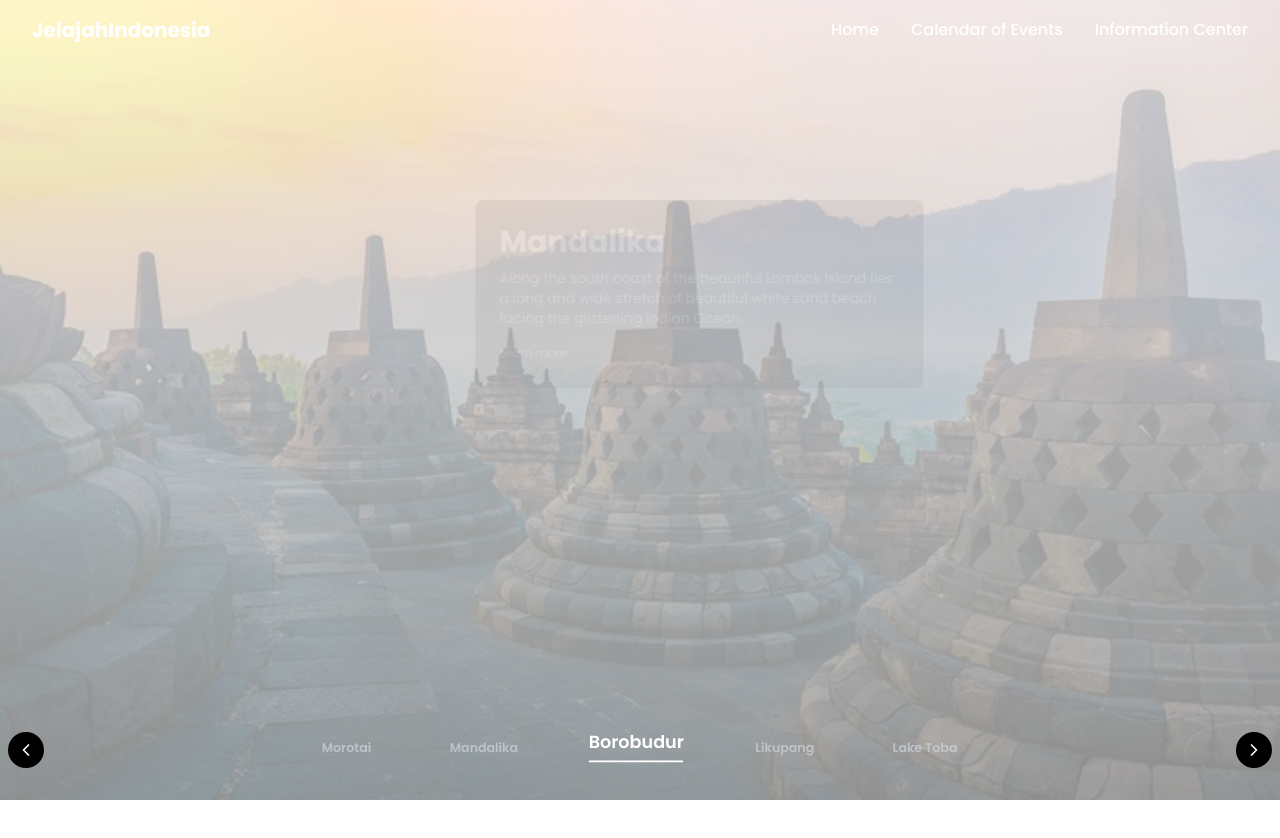
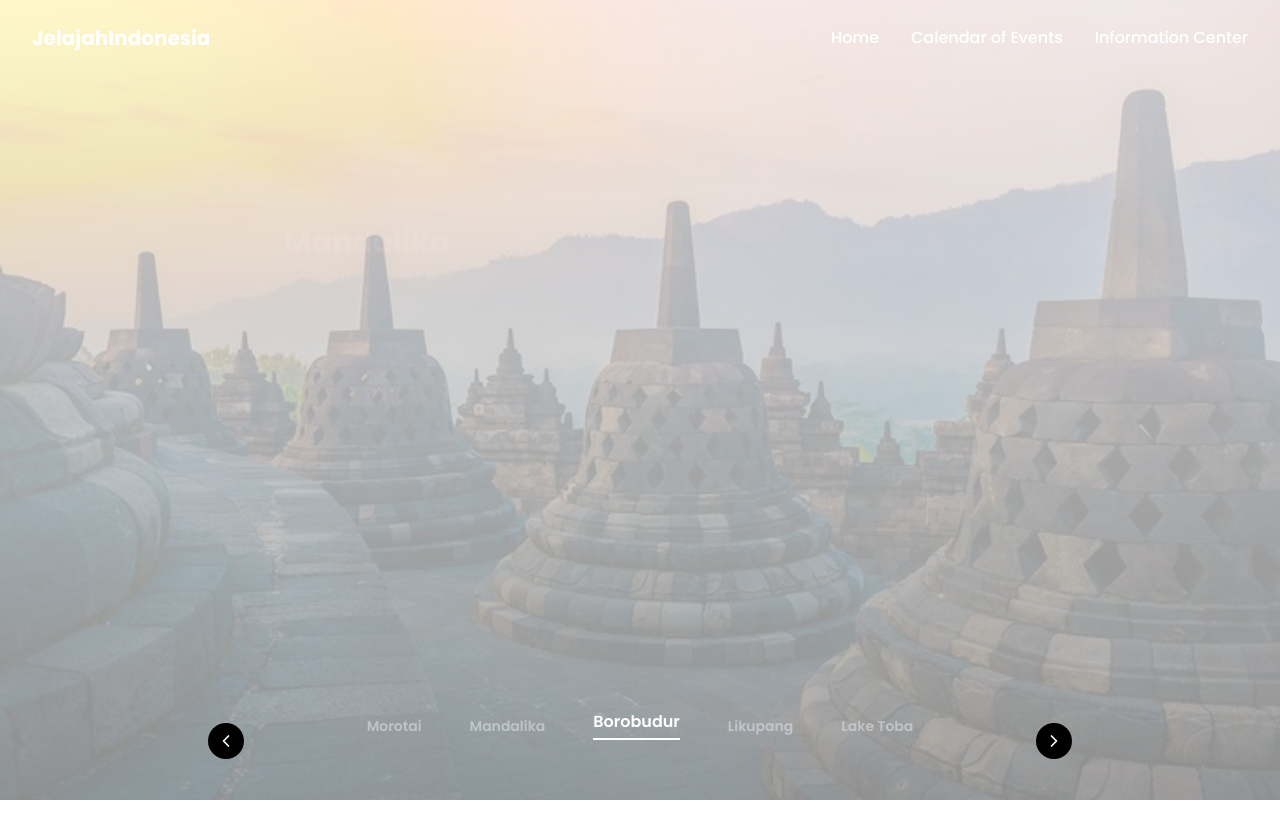
Before and after one commit to ahmatfauzy/explore-nusantara, a React (Vite) app: page / in a window 1280 px wide. Shown: the top 838 px of the page. Built offline with nearby package versions, Linux system fonts and the light colour scheme.

Commit message:
update hero section

```diff
--- a/src/components/HeroSection.tsx
+++ b/src/components/HeroSection.tsx
@@ -8,6 +8,7 @@ interface Location {
   description: string;
   image: string;
   position: string;
+  link: string; // Added link property
 }
 
 const locations: Location[] = [
@@ -18,6 +19,7 @@ const locations: Location[] = [
       "Along the south coast of the beautiful Lombok Island lies a long and wide stretch of beautiful white sand beach facing the glistening Indian Ocean.",
     image: "/images/borobudur.jpeg",
     position: "top-1/4 left-16",
+    link: "/destination/mandalika", // Unique link for Mandalika
   },
   {
     id: 2,
@@ -26,6 +28,7 @@ const locations: Location[] = [
       "A majestic 9th-century Buddhist temple in Central Java, recognized as the largest Buddhist temple in the world.",
     image: "/images/borobudur.jpeg",
     position: "top-1/3 right-16",
+    link: "/destination/borobudur", // Unique link for Borobudur
   },
   {
     id: 3,
@@ -34,6 +37,7 @@ const locations: Location[] = [
       "A pristine coastal area in North Sulawesi with crystal clear waters and white sandy beaches perfect for diving and snorkeling.",
     image: "/images/borobudur.jpeg",
     position: "bottom-1/4 left-20",
+    link: "/destination/likupang", // Unique link for Likupang
   },
   {
     id: 4,
@@ -42,6 +46,7 @@ const locations: Location[] = [
       "The largest volcanic lake in the world, located in North Sumatra, formed by a supervolcanic eruption.",
     image: "/images/borobudur.jpeg",
     position: "top-1/4 right-20",
+    link: "/destination/lake-toba", // Unique link for Lake Toba
   },
   {
     id: 5,
@@ -50,6 +55,7 @@ const locations: Location[] = [
       "Famous for its unique granite rock formations and pristine beaches on Belitung Island.",
     image: "/images/borobudur.jpeg",
     position: "top-16 left-32",
+    link: "/destination/tanjung-kelayang", // Unique link for Tanjung Kelayang
   },
   {
     id: 6,
@@ -58,6 +64,7 @@ const locations: Location[] = [
       "An active volcano in East Java offering breathtaking views, especially during sunrise.",
     image: "/images/borobudur.jpeg",
     position: "bottom-32 right-24",
+    link: "/destination/bromo", // Unique link for Bromo
   },
   {
     id: 7,
@@ -66,6 +73,7 @@ const locations: Location[] = [
       "A hidden paradise in North Maluku with historical significance from World War II and stunning underwater scenery.",
     image: "/images/borobudur.jpeg",
     position: "bottom-1/3 left-1/4",
+    link: "/destination/morotai", // Unique link for Morotai
   },
 ];
 
@@ -73,28 +81,68 @@ const HeroSection = () => {
   const [currentIndex, setCurrentIndex] = useState(0);
   const [direction, setDirection] = useState<"left" | "right">("right");
   const [isPaused, setIsPaused] = useState(false);
+  const [hoveredLocation, setHoveredLocation] = useState<number | null>(null);
+  const [bottomHoverIndex, setBottomHoverIndex] = useState<number | null>(null);
+  const [isMobile, setIsMobile] = useState(false);
   const autoplayTimerRef = useRef<number | null>(null);
   const bottomNavRef = useRef<HTMLDivElement>(null);
+  const sliderRef = useRef<HTMLDivElement>(null);
+
+  // Check if mobile on mount and resize
+  useEffect(() => {
+    const checkIfMobile = () => {
+      setIsMobile(window.innerWidth < 768);
+    };
+
+    checkIfMobile();
+    window.addEventListener("resize", checkIfMobile);
+
+    return () => {
+      window.removeEventListener("resize", checkIfMobile);
+    };
+  }, []);
 
   // Auto-slide function
   useEffect(() => {
     if (autoplayTimerRef.current) {
       clearInterval(autoplayTimerRef.current);
     }
-
     if (!isPaused) {
       autoplayTimerRef.current = window.setInterval(() => {
         setDirection("right");
         setCurrentIndex((prev) => (prev + 1) % locations.length);
       }, 5000);
     }
-
     return () => {
       if (autoplayTimerRef.current) {
         clearInterval(autoplayTimerRef.current);
       }
     };
   }, [currentIndex, isPaused]);
+
+  // Center active item in bottom navigation
+  useEffect(() => {
+    if (sliderRef.current && bottomNavRef.current) {
+      const activeItem = sliderRef.current.querySelector(
+        '[data-active="true"]'
+      );
+      if (activeItem) {
+        const container = bottomNavRef.current;
+        const containerWidth = container.offsetWidth;
+        const activeItemRect = activeItem.getBoundingClientRect();
+        const containerRect = container.getBoundingClientRect();
+        const scrollLeft =
+          activeItemRect.left -
+          containerRect.left -
+          containerWidth / 2 +
+          activeItemRect.width / 2;
+        container.scrollTo({
+          left: container.scrollLeft + scrollLeft,
+          behavior: "smooth",
+        });
+      }
+    }
+  }, [currentIndex, isMobile]);
 
   const pauseAutoplay = () => {
     setIsPaused(true);
@@ -124,7 +172,6 @@ const HeroSection = () => {
 
   const goToSlide = (index: number) => {
     if (index === currentIndex) return;
-
     pauseAutoplay();
     setDirection(index > currentIndex ? "right" : "left");
     setCurrentIndex(index);
@@ -135,7 +182,11 @@ const HeroSection = () => {
     const result = [];
     const totalItems = locations.length;
 
-    for (let i = -2; i <= 2; i++) {
+    // On mobile, show only 3 items (1 before, current, 1 after)
+    const itemsToShow = isMobile ? 3 : 5;
+    const halfItems = Math.floor(itemsToShow / 2);
+
+    for (let i = -halfItems; i <= halfItems; i++) {
       const index = (currentIndex + i + totalItems) % totalItems;
       result.push(locations[index]);
     }
@@ -145,44 +196,29 @@ const HeroSection = () => {
 
   // Animation variants
   const slideVariants = {
-    hiddenRight: {
-      x: "100%",
-      opacity: 0,
-    },
-    hiddenLeft: {
-      x: "-100%",
-      opacity: 0,
-    },
+    hiddenRight: { x: "100%", opacity: 0 },
+    hiddenLeft: { x: "-100%", opacity: 0 },
     visible: {
       x: "0",
       opacity: 1,
-      transition: {
-        duration: 0.6,
-        ease: "easeInOut",
-      },
+      transition: { duration: 0.6, ease: "easeInOut" },
     },
     exitRight: {
       x: "-100%",
       opacity: 0,
-      transition: {
-        duration: 0.6,
-        ease: "easeInOut",
-      },
+      transition: { duration: 0.6, ease: "easeInOut" },
     },
     exitLeft: {
       x: "100%",
       opacity: 0,
-      transition: {
-        duration: 0.6,
-        ease: "easeInOut",
-      },
+      transition: { duration: 0.6, ease: "easeInOut" },
     },
   };
 
   const fadeVariants = {
     hidden: { opacity: 0 },
     visible: { opacity: 1, transition: { duration: 0.8 } },
-    exit: { opacity: 0, transition: { duration: 0.8 } }
+    exit: { opacity: 0, transition: { duration: 0.8 } },
   };
 
   return (
@@ -220,76 +256,101 @@ const HeroSection = () => {
           animate="visible"
           exit={direction === "right" ? "exitLeft" : "exitRight"}
           className={`absolute max-w-md ${locations[currentIndex].position}`}
-          onMouseEnter={pauseAutoplay}
-          onMouseLeave={resumeAutoplay}
+          onMouseEnter={() => {
+            setHoveredLocation(locations[currentIndex].id);
+            pauseAutoplay();
+          }}
+          onMouseLeave={() => {
+            setHoveredLocation(null);
+            resumeAutoplay();
+          }}
         >
           <motion.div
-            className="p-6 rounded-lg bg-gradient-to-b from-black/70 to-black/50 backdrop-blur-sm shadow-lg"
+            className={`p-6 rounded-lg transition-all duration-300 ${
+              hoveredLocation === locations[currentIndex].id
+                ? "bg-gradient-to-b from-black/80 to-black/60 backdrop-blur-sm shadow-lg"
+                : "bg-transparent"
+            }`}
             whileHover={{ scale: 1.05 }}
             transition={{ duration: 0.3 }}
           >
             <h2 className="text-3xl font-bold text-white mb-2">
               {locations[currentIndex].name}
             </h2>
+
+            {hoveredLocation === locations[currentIndex].id && (
               <motion.div
                 initial={{ opacity: 0, height: 0 }}
                 animate={{ opacity: 1, height: "auto" }}
-              transition={{ duration: 0.5 }}
+                exit={{ opacity: 0, height: 0 }}
+                transition={{ duration: 0.3 }}
               >
                 <p className="text-white text-sm mb-3">
                   {locations[currentIndex].description}
                 </p>
                 <a
-                href="#"
+                  href={locations[currentIndex].link}
                   className="text-white text-xs border-b border-transparent hover:border-white inline-block transition-all duration-300"
                 >
                   Learn more
                 </a>
               </motion.div>
+            )}
           </motion.div>
         </motion.div>
       </AnimatePresence>
 
-      {/* Bottom Navigation */}
-      <div className="absolute bottom-8 left-0 right-0 flex justify-center items-center px-2">
+      {/* Bottom Navigation - Centered with Closer Navigation Buttons */}
+      <div className="absolute bottom-8 left-0 right-0 flex justify-center items-center">
+        <div className="w-full max-w-4xl flex items-center px-4">
           <button
             onClick={prevSlide}
-          className="text-white bg-black bg-opacity-50 rounded-full p-2 hover:bg-opacity-70 transition-all duration-300 ease-out hover:scale-110 flex-shrink-0 z-10"
+            className="text-white bg-black bg-opacity-50 rounded-full p-2 hover:bg-opacity-70 transition-all duration-300 ease-out hover:scale-110 flex-shrink-0 z-10 mr-2"
           >
             <ChevronLeft size={20} />
           </button>
 
           <div
             ref={bottomNavRef}
-          className="flex-1 overflow-x-auto scrollbar-hide mx-4"
+            className="flex-1 overflow-x-auto scrollbar-hide"
             style={{ scrollbarWidth: "none", msOverflowStyle: "none" }}
           >
-          <div className="flex items-center w-max min-w-full justify-center space-x-8 md:space-x-12 px-4">
-            {getVisibleLocations().map((location, i) => {
-              const isMiddleItem = i === 2;
-
+            <div
+              className="flex items-center w-max min-w-full justify-center space-x-4 md:space-x-8 px-2"
+              ref={sliderRef}
+            >
+              {getVisibleLocations().map((location) => {
+                const isActive = location.id === locations[currentIndex].id;
                 return (
-                <motion.div
-                  key={`${location.id}-${i}`}
-                  className={`text-center cursor-pointer relative px-3 ${
-                    isMiddleItem ? "z-10" : "z-0"
+                  <div
+                    key={location.id}
+                    data-active={isActive}
+                    className={`text-center cursor-pointer relative transition-all duration-300 px-2 ${
+                      isActive ? "z-10" : "z-0"
                     }`}
-                  initial={{ opacity: 0, y: 20 }}
-                  animate={{
-                    opacity: isMiddleItem ? 1 : 0.7,
-                    y: isMiddleItem ? -4 : 0,
-                    scale: isMiddleItem ? 1.1 : 0.9
+                    style={{
+                      transform: isActive
+                        ? "translateY(-4px)"
+                        : "translateY(0)",
+                      opacity: isActive ? 1 : 0.7,
                     }}
-                  transition={{ duration: 0.3 }}
                     onClick={() =>
-                    goToSlide(locations.findIndex((l) => l.id === location.id))
+                      goToSlide(
+                        locations.findIndex((l) => l.id === location.id)
+                      )
                     }
-                  onMouseEnter={pauseAutoplay}
-                  onMouseLeave={resumeAutoplay}
+                    onMouseEnter={() => {
+                      setBottomHoverIndex(location.id);
+                      pauseAutoplay();
+                    }}
+                    onMouseLeave={() => {
+                      setBottomHoverIndex(null);
+                      resumeAutoplay();
+                    }}
                   >
                     <p
-                    className={`font-semibold whitespace-nowrap ${
-                      isMiddleItem
+                      className={`font-semibold transition-all duration-300 whitespace-nowrap ${
+                        isActive
                           ? "text-white text-base"
                           : "text-gray-300 text-sm"
                       }`}
@@ -297,15 +358,34 @@ const HeroSection = () => {
                       {location.name}
                     </p>
 
-                  <motion.div
-                    className="relative h-0.5 mt-1 w-full overflow-hidden"
-                    initial={{ width: 0 }}
-                    animate={{ width: isMiddleItem ? "100%" : "0%" }}
-                    transition={{ duration: 0.3 }}
+                    {/* Animated underline indicator */}
+                    <div className="relative h-0.5 mt-1 w-full overflow-hidden">
+                      <div
+                        className={`bg-white absolute left-0 right-0 h-full transition-all duration-300 ${
+                          isActive ? "w-full" : "w-0"
+                        }`}
+                      />
+                    </div>
+
+                    {/* Only show "Learn more" on hover with unique link */}
+                    <div className="h-6 relative">
+                      {bottomHoverIndex === location.id && (
+                        <a
+                          href={location.link}
+                          className="text-white text-xs absolute top-0 left-0 right-0 text-center transition-all duration-300 ease-out whitespace-nowrap"
+                          style={{
+                            opacity: bottomHoverIndex === location.id ? 1 : 0,
+                            transform:
+                              bottomHoverIndex === location.id
+                                ? "translateY(0)"
+                                : "translateY(8px)",
+                          }}
                         >
-                    <div className="bg-white absolute left-0 right-0 h-full" />
-                  </motion.div>
-                </motion.div>
+                          Learn more
+                        </a>
+                      )}
+                    </div>
+                  </div>
                 );
               })}
             </div>
@@ -313,15 +393,20 @@ const HeroSection = () => {
 
           <button
             onClick={nextSlide}
-          className="text-white bg-black bg-opacity-50 rounded-full p-2 hover:bg-opacity-70 transition-all duration-300 ease-out hover:scale-110 flex-shrink-0 z-10"
+            className="text-white bg-black bg-opacity-50 rounded-full p-2 hover:bg-opacity-70 transition-all duration-300 ease-out hover:scale-110 flex-shrink-0 z-10 ml-2"
           >
             <ChevronRight size={20} />
           </button>
         </div>
-
+      </div>
       <style>{`
         .scrollbar-hide::-webkit-scrollbar {
           display: none;
+        }
+        @media (max-width: 767px) {
+          .bottom-nav-item {
+            min-width: 100px;
+          }
         }
       `}</style>
     </div>
--- a/src/components/Navbar.tsx
+++ b/src/components/Navbar.tsx
@@ -1,5 +1,5 @@
-import { useState, useEffect } from 'react';
-import { Menu, X } from 'lucide-react';
+import { useState, useEffect } from "react";
+import { Menu, X } from "lucide-react";
 
 const Navbar = () => {
   const [isScrolled, setIsScrolled] = useState(false);
@@ -14,11 +14,11 @@ const Navbar = () => {
       }
     };
 
-    window.addEventListener('scroll', handleScroll);
+    window.addEventListener("scroll", handleScroll);
 
     // Cleanup event listener
     return () => {
-      window.removeEventListener('scroll', handleScroll);
+      window.removeEventListener("scroll", handleScroll);
     };
   }, []);
 
@@ -28,27 +28,20 @@ const Navbar = () => {
 
   return (
     <header
-      className={`fixed top-0 left-0 right-0 z-50 py-4 px-6 md:px-8 transition-all duration-300 ${
-        isScrolled ? 'bg-white shadow-md' : 'bg-transparent'
+      className={`fixed top-0 left-0 right-0 z-50 py-6 px-6 md:px-8 transition-all duration-300 ${
+        isScrolled ? "bg-white shadow-md" : "bg-transparent"
       }`}
     >
       <div className="flex justify-between items-center">
         {/* Logo */}
         <div className="flex items-center space-x-2">
-          <span className={`font-bold text-xl transition-colors duration-300 ${
-            isScrolled ? 'text-black' : 'text-white'
-          }`}>
+          <span
+            className={`font-bold text-xl transition-colors duration-300 ${
+              isScrolled ? "text-black" : "text-white"
+            }`}
+          >
             JelajahIndonesia
           </span>
-          {/* <img
-            src="/images/indonesia-logo.png"
-            alt="Wonderful Indonesia"
-            className="h-10"
-            onError={(e) => {
-              const target = e.target as HTMLImageElement;
-              target.src = 'https://via.placeholder.com/100x40?text=Indonesia';
-            }}
-          /> */}
         </div>
 
         {/* Desktop Navigation */}
@@ -56,43 +49,43 @@ const Navbar = () => {
           <div className="flex space-x-8">
             <a
               href="#"
-              className={`font-medium hover:opacity-80 transition-colors duration-300 ${
-                isScrolled ? 'text-black' : 'text-white'
+              className={`font-medium transition-colors duration-300 ${
+                isScrolled
+                  ? "text-black hover:text-blue-600"
+                  : "text-white hover:text-yellow-300"
               }`}
             >
               Home
             </a>
             <a
               href="#"
-              className={`font-medium hover:opacity-80 transition-colors duration-300 ${
-                isScrolled ? 'text-black' : 'text-white'
+              className={`font-medium transition-colors duration-300 ${
+                isScrolled
+                  ? "text-black hover:text-blue-600"
+                  : "text-white hover:text-yellow-300"
               }`}
             >
               Calendar of Events
             </a>
             <a
               href="#"
-              className={`font-medium hover:opacity-80 transition-colors duration-300 ${
-                isScrolled ? 'text-black' : 'text-white'
+              className={`font-medium transition-colors duration-300 ${
+                isScrolled
+                  ? "text-black hover:text-blue-600"
+                  : "text-white hover:text-yellow-300"
               }`}
             >
               Information Center
             </a>
-            {/* <a
-              href="#"
-              className={`font-medium hover:opacity-80 transition-colors duration-300 ${
-                isScrolled ? 'text-black' : 'text-white'
-              }`}
-            >
-              Essentials
-            </a> */}
           </div>
         </nav>
 
         {/* Mobile Menu Button */}
         <button
           className={`md:hidden p-1 rounded-md transition-colors duration-300 ${
-            isScrolled ? 'text-black hover:bg-gray-100' : 'text-white hover:bg-white/10'
+            isScrolled
+              ? "text-black hover:bg-gray-100"
+              : "text-white hover:bg-white/10"
           }`}
           onClick={toggleMobileMenu}
           aria-label="Toggle menu"
@@ -105,18 +98,24 @@ const Navbar = () => {
       {isMobileMenuOpen && (
         <div className="md:hidden mt-4 py-4 px-2 bg-white rounded-lg shadow-lg animate-fadeIn">
           <nav className="flex flex-col space-y-4">
-            <a href="#" className="text-black font-medium px-4 py-2 hover:bg-gray-100 rounded-md">
+            <a
+              href="#"
+              className="text-black font-medium px-4 py-2 hover:bg-gray-100 hover:text-blue-600 rounded-md"
+            >
               Home
             </a>
-            <a href="#" className="text-black font-medium px-4 py-2 hover:bg-gray-100 rounded-md">
+            <a
+              href="#"
+              className="text-black font-medium px-4 py-2 hover:bg-gray-100 hover:text-blue-600 rounded-md"
+            >
               Calendar of Events
             </a>
-            <a href="#" className="text-black font-medium px-4 py-2 hover:bg-gray-100 rounded-md">
+            <a
+              href="#"
+              className="text-black font-medium px-4 py-2 hover:bg-gray-100 hover:text-blue-600 rounded-md"
+            >
               Information Center
             </a>
-            {/* <a href="#" className="text-black font-medium px-4 py-2 hover:bg-gray-100 rounded-md">
-              Essentials
-            </a> */}
           </nav>
         </div>
       )}
```
Lines whose indentation alone changed are shown as unchanged.
